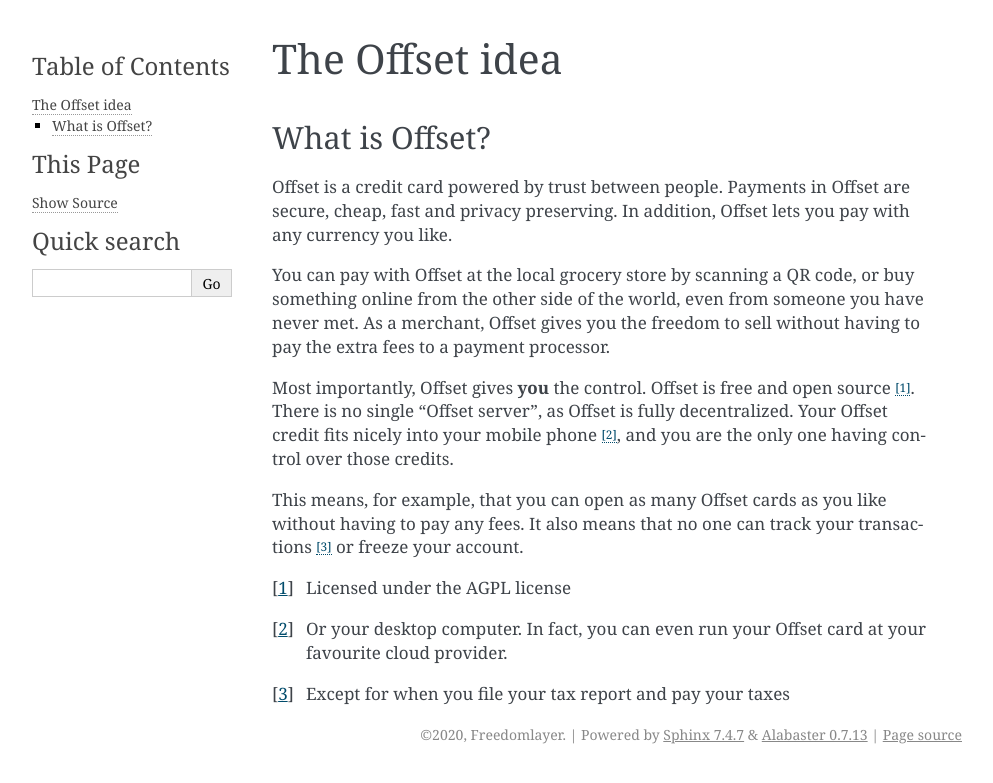
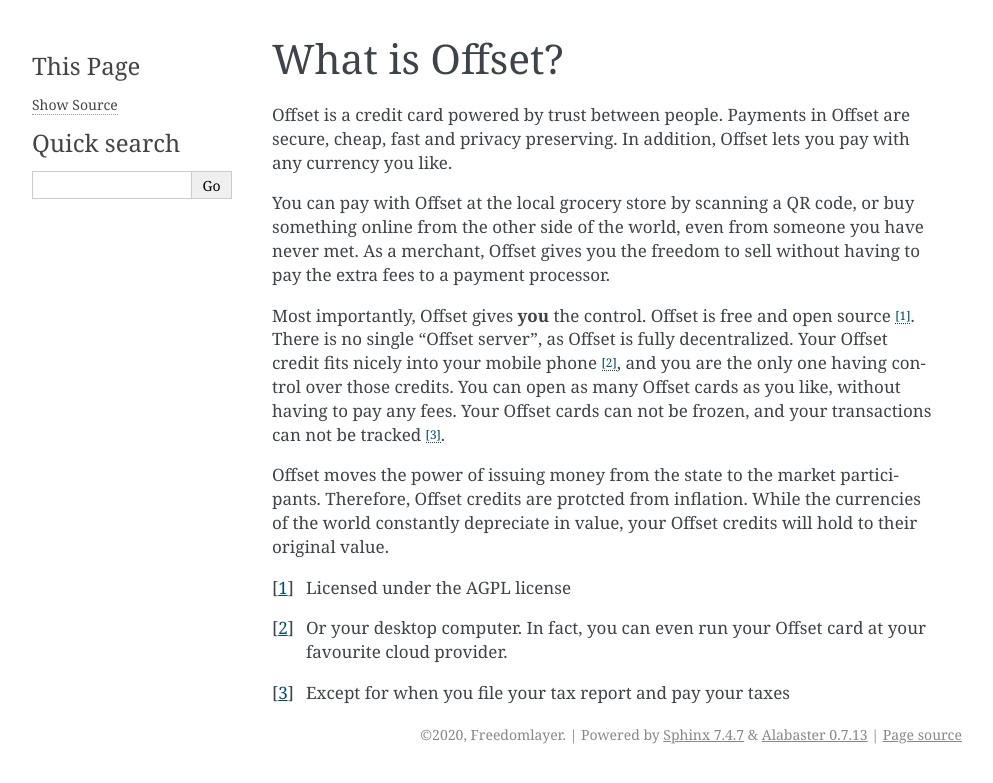
Before and after one commit to freedomlayer/offset_docs, a Sphinx documentation site: the page built from doc/docs/source/offset_idea.rst, in a window 1280 px wide. Shown: the top 783 px of the page, without its empty margins (148-1141 px from the left). Built offline with Sphinx 7.4.7, drawn with Linux system fonts in a browser that asks for light colours.

Commit message:
Updated offset_idea

```diff
--- a/doc/docs/source/offset_idea.rst
+++ b/doc/docs/source/offset_idea.rst
@@ -1,8 +1,5 @@
-The Offset idea
+What is Offset?
 ===============
-
-What is Offset?
-----------------
 
 Offset is a credit card powered by trust between people. Payments in Offset are
 secure, cheap, fast and privacy preserving. In addition, Offset lets you pay
@@ -16,11 +13,14 @@ sell without having to pay the extra fees to a payment processor.
 Most importantly, Offset gives **you** the control. Offset is free and open
 source [1]_. There is no single "Offset server", as Offset is fully decentralized.
 Your Offset credit fits nicely into your mobile phone [2]_, and you are the
-only one having control over those credits.
+only one having control over those credits. You can open as many Offset cards
+as you like, without having to pay any fees. Your Offset cards can not be
+frozen, and your transactions can not be tracked [3]_.
 
-This means, for example, that you can open as many Offset cards as you like
-without having to pay any fees. It also means that no one can track your
-transactions [3]_ or freeze your account.
+Offset moves the power of issuing money from the state to the market
+participants. Therefore, Offset credits are protcted from inflation.
+While the currencies of the world constantly depreciate in value, your Offset
+credits will hold to their original value.
 
 .. [1] Licensed under the AGPL license
 .. [2] Or your desktop computer. In fact, you can even run your Offset card at your favourite cloud provider.
```
